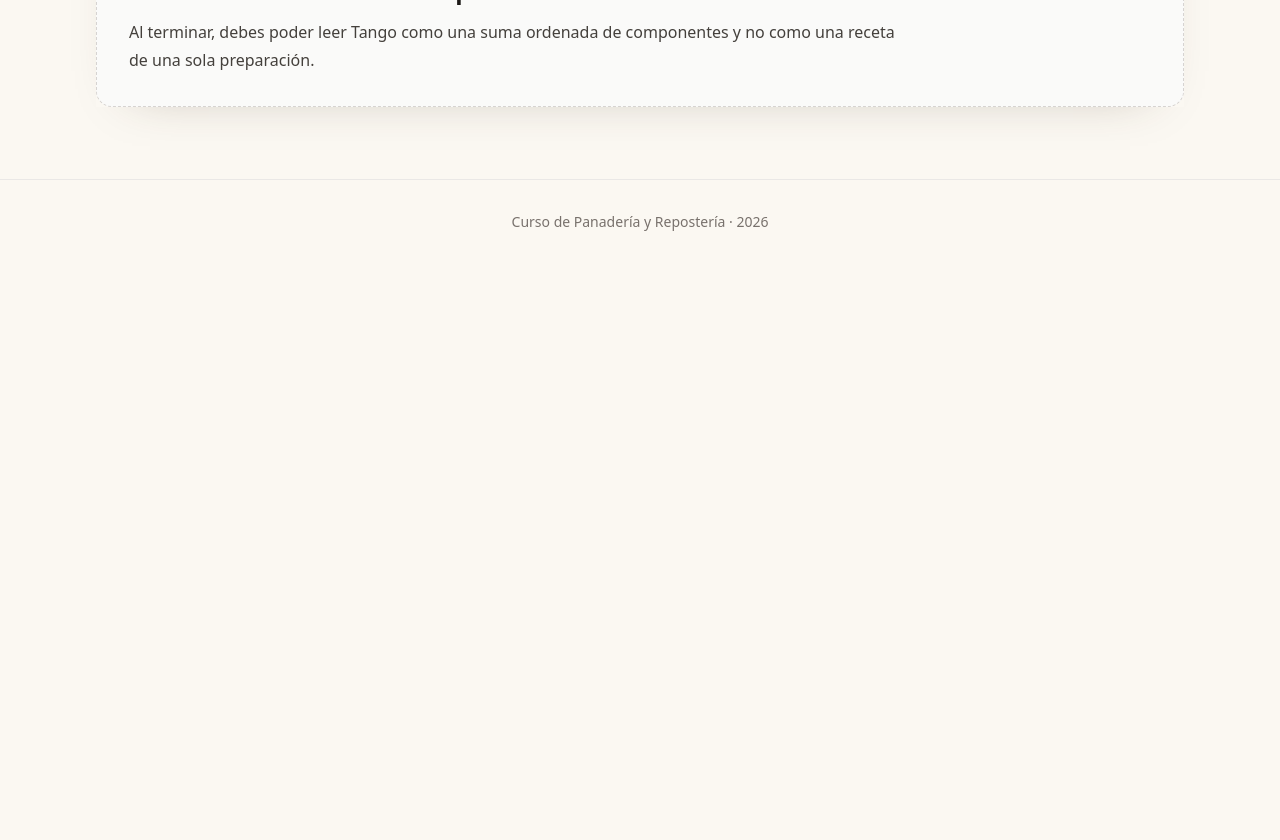
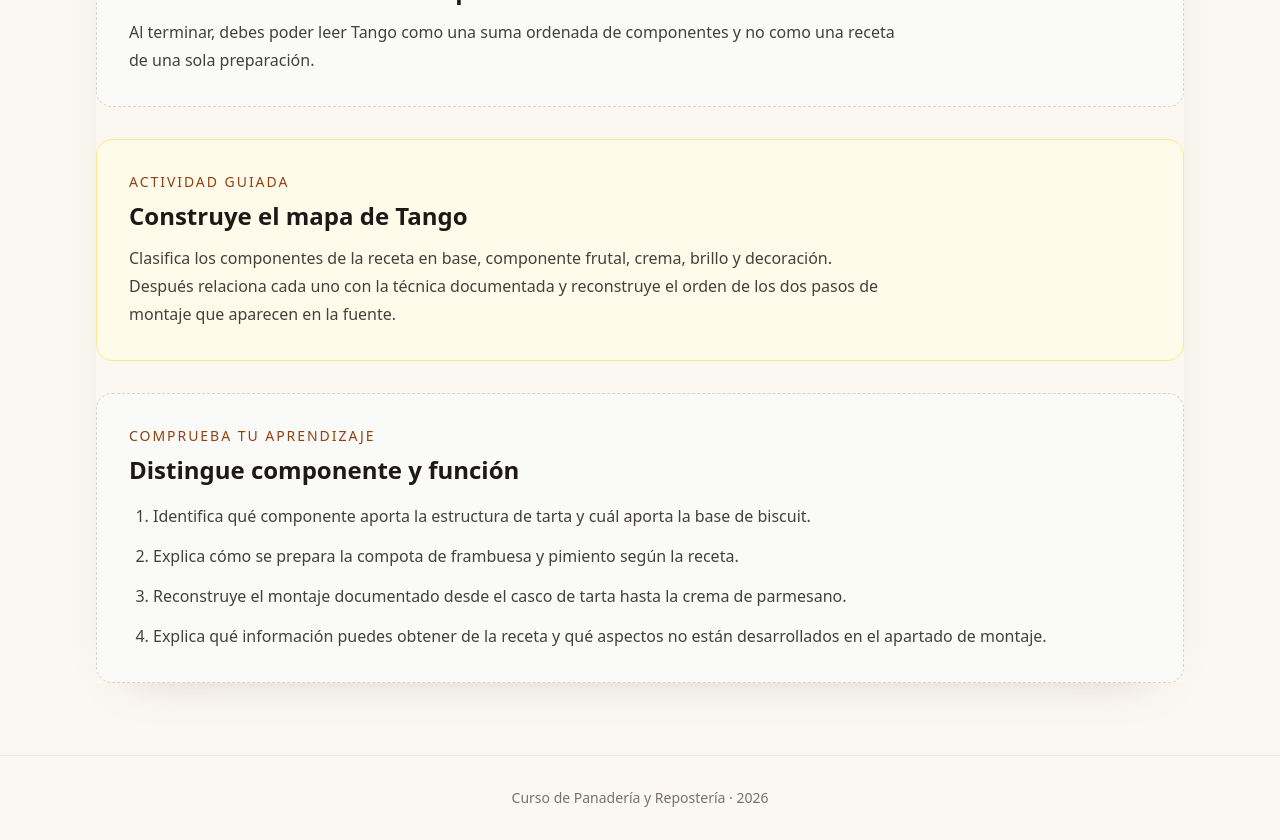
Before and after one commit to Drworm82/CursoPanadero, a Next.js app: page /leccion-tarta-tango in a window 1280 px wide. Shown: the part 5020-5860 px from the top of the page. Before the commit the page ends 5284 px from the top, so only its background shows below. Built offline with nearby package versions, Linux system fonts and the light colour scheme; no server answers.

Commit message:
Ajusta pedagogía de leccion-tarta-tango.js

```diff
--- a/pages/leccion-tarta-tango.js
+++ b/pages/leccion-tarta-tango.js
@@ -45,6 +45,23 @@ export default function LessonPage() {
 <section className="rounded-2xl border border-stone-200 bg-white p-6 sm:p-8"><p className="text-sm font-medium uppercase tracking-[0.14em] text-amber-700">Recupera antes de empezar</p><h2 className="mt-2 text-2xl font-semibold text-stone-900">Conecta con lo que ya sabes</h2><p className="mt-3 max-w-3xl leading-7 text-stone-700">Masa sucrée, joconde, compota, crema y acabados son técnicas ya estudiadas. El ejercicio consiste en reconocerlas dentro de una combinación distinta.</p></section>
 <section className="rounded-2xl border border-dashed border-stone-300 bg-stone-50 p-6 sm:p-8"><p className="text-sm font-medium uppercase tracking-[0.14em] text-amber-800">Qué debes poder explicar</p><h2 className="mt-2 text-2xl font-semibold text-stone-900">Cierra la lección con una explicación</h2><p className="mt-3 max-w-3xl leading-7 text-stone-700">Al terminar, debes poder leer Tango como una suma ordenada de componentes y no como una receta de una sola preparación.</p></section>
 
+
+        <section className="rounded-2xl border border-amber-200 bg-amber-50 p-6 sm:p-8">
+          <p className="text-sm font-medium uppercase tracking-[0.14em] text-amber-800">Actividad guiada</p>
+          <h2 className="mt-2 text-2xl font-semibold text-stone-900">Construye el mapa de Tango</h2>
+          <p className="mt-3 max-w-3xl leading-7 text-stone-700">Clasifica los componentes de la receta en base, componente frutal, crema, brillo y decoración. Después relaciona cada uno con la técnica documentada y reconstruye el orden de los dos pasos de montaje que aparecen en la fuente.</p>
+        </section>
+        <section className="rounded-2xl border border-dashed border-stone-300 bg-stone-50 p-6 sm:p-8">
+          <p className="text-sm font-medium uppercase tracking-[0.14em] text-amber-800">Comprueba tu aprendizaje</p>
+          <h2 className="mt-2 text-2xl font-semibold text-stone-900">Distingue componente y función</h2>
+          <ol className="mt-4 list-decimal space-y-3 pl-6 leading-7 text-stone-700">
+            <li>Identifica qué componente aporta la estructura de tarta y cuál aporta la base de biscuit.</li>
+            <li>Explica cómo se prepara la compota de frambuesa y pimiento según la receta.</li>
+            <li>Reconstruye el montaje documentado desde el casco de tarta hasta la crema de parmesano.</li>
+            <li>Explica qué información puedes obtener de la receta y qué aspectos no están desarrollados en el apartado de montaje.</li>
+          </ol>
+        </section>
+
       </div>
     </CourseShell>
   );
```
